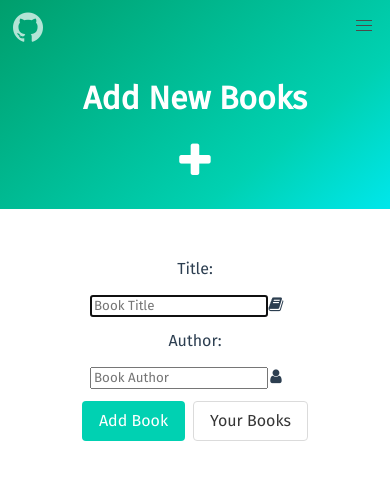
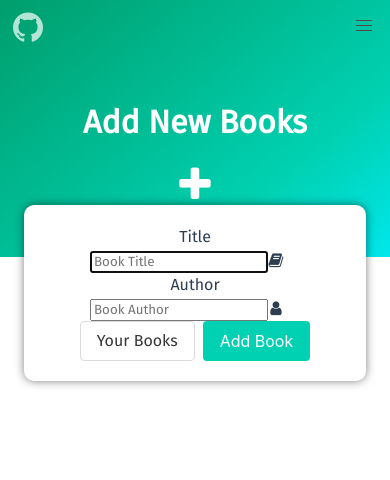
Before and after one commit to evan-buss/book-keeper, a Vue app: page /input in a window 390 px wide. Shown: the top 480 px of the page. Built offline with nearby package versions, Linux system fonts and the light colour scheme; what vuefire would draw is missing.

Commit message:
Redesign book input page - Using a card layout - Made hero larger - Fixed form bug - Made input card responsive

```diff
--- a/src/App.vue
+++ b/src/App.vue
@@ -10,11 +10,8 @@ export default {
 };
 </script>
 
-
-
-
 <style lang="scss">
-@import "@/style.scss";
+@import "style";
 #app {
   font-family: "Fira Sans", "Avenir", Helvetica, Arial, sans-serif;
   -webkit-font-smoothing: antialiased;
--- a/src/components/BookCard.vue
+++ b/src/components/BookCard.vue
@@ -67,7 +67,11 @@ export default {
 </script>
 
 <style lang="scss" scoped>
-StarRating {
+.card {
+  border-radius: 10px;
+}
+
+.star-rating {
   width: 95px;
 }
 
--- a/src/views/BooksInput.vue
+++ b/src/views/BooksInput.vue
@@ -2,7 +2,7 @@
   <div>
 
     <!-- Hero Section -->
-    <section class="hero is-small is-primary is-bold">
+    <section class="hero is-medium is-primary is-bold">
 
       <!-- Hero-Head -->
       <div class="hero-head">
@@ -24,7 +24,7 @@
       </div>
     </section>
 
-    <section class="section">
+    <section class="section page-content">
       <transition
         name="display-message"
         enter-active-class="animated bounceIn"
@@ -38,16 +38,15 @@
         </Message>
       </transition>
 
-      <div class="container is-fluid">
-        <form
-          @submit.exact="this.focusInput"
+      <div class="form-container container is-fluid">
+        <!--      @submit.exact="this.focusInput"
           id="form"
-          v-on:submit.prevent="addBook"
-        >
+          v-on:submit.prevent="addBook" -->
+        <!-- <form> -->
 
         <!-- Book Title Field -->
         <div class="field">
-            <label class="label">Title:</label>
+          <label class="label">Title</label>
           <div class="control has-icons-left has-icons-right">
             <input
               class="input"
@@ -73,6 +72,7 @@
               ></i>
             </span>
           </div>
+
           <!-- Validation Error Popup-->
           <transition
             name="bounce"
@@ -92,7 +92,7 @@
           <label
             class="label"
             for="bookAuthor"
-            >Author:</label>
+          >Author</label>
           <div class="control has-icons-left has-icons-right">
             <input
               class="input"
@@ -102,8 +102,9 @@
               name="author"
               placeholder="Book Author"
               type="text"
-                v-validate.disable="'required|min:2'"
+              v-validate="'required|min:2'"
               v-model="newBook.author"
+              @keydown.enter="addBook"
             >
 
             <!-- Input bar icons -->
@@ -135,17 +136,17 @@
 
         <!-- Button Row -->
         <div class="buttons">
-            <input
-              type="submit"
-              class="button is-primary"
-              value="Add Book"
-            >
           <router-link
             to="/books"
             class="button"
           >Your Books</router-link>
+          <button
+            @click="addBook"
+            class="button is-primary"
+            value="Add Book"
+          >Add Book</button>
         </div>
-        </form>
+        <!-- </form> -->
       </div>
     </section>
   </div>
@@ -181,8 +182,11 @@ export default {
   },
   methods: {
     addBook: function() {
+      console.log("add book");
+
       this.$validator.validateAll().then(result => {
         if (result) {
+          console.log("Validation successful");
           this.newBook.date = new Date().toLocaleDateString("en-US").toString();
           this.$firebaseRefs.books.push(this.newBook);
           this.title = this.newBook.title;
@@ -190,6 +194,7 @@ export default {
           this.showMessage = true;
           this.newBook.title = "";
           this.newBook.author = "";
+          this.focusInput();
         }
       });
     },
@@ -219,10 +224,32 @@ input {
   width: 75%;
   margin: auto;
 }
-@media only screen and (max-width: 500px) {
-  .control {
+
+.page-content {
+  display: flex;
+  flex-flow: row nowrap;
+  justify-content: center;
+}
+
+.form-container {
+  background-color: white;
+  margin-top: -100px;
+  border-radius: 10px;
+  padding: 20px;
   width: 100%;
-    margin: 0.75em auto;
+  box-shadow: 0 0 10px rgba(0, 0, 0, 0.5);
+}
+
+@media only screen and (min-width: 768px) {
+  .form-container {
+    width: 80%;
+  }
+}
+
+/* Extra small devices (phones, 600px and down) */
+@media only screen and (min-width: 1200px) {
+  .form-container {
+    width: 50%;
   }
 }
 </style>
```
Lines whose indentation alone changed are shown as unchanged.
